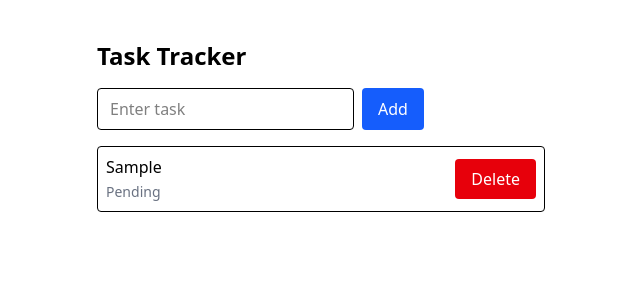
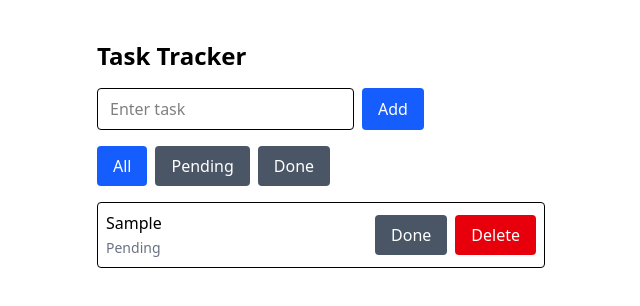
Before and after one commit to Biraj-Thapa/task_tracker, a React (Vite) app: page / in a window 1280 px wide. Both pictures are taken after typing "Sample" into the empty fields and a click on the button "Add". Shown: the top 306 px of the page, without its empty margins (319-959 px from the left). Built offline with nearby package versions, Linux system fonts and the light colour scheme.

Commit message:
added filter

```diff
--- a/src/App.jsx
+++ b/src/App.jsx
@@ -2,10 +2,11 @@ import { useEffect, useState } from "react";
 import { getTasks, saveTasks } from "./services/taskService";
 import TaskForm from "./components/TaskForm";
 import TaskList from "./components/TaskList";
-
+import FilterBar from "./components/FilterBar";
 
 const App = () => {
   const [tasks, setTasks] = useState([]);
+  const [filter, setFilter] = useState("All");
 
   useEffect(() => {
     setTasks(getTasks());
@@ -17,21 +18,40 @@ const App = () => {
 
   const addTask = (task) => {
     setTasks((prev) => [...prev, task]);
-
   };
 
-  const deleteTask = id => {
-  setTasks(prev => prev.filter(task => task.id !== id));
-};
+  const deleteTask = (id) => {
+    setTasks((prev) => prev.filter((task) => task.id !== id));
+  };
+  const toggleStatus = (id) => {
+    setTasks((prev) =>
+      prev.map((task) =>
+        task.id === id
+          ? {
+              ...task,
+              status: task.status === "Pending" ? "Done" : "Pending",
+            }
+          : task
+      )
+    );
+  };
 
+  const filteredTasks = tasks.filter((task) => {
+    if (filter === "All") return true;
+    return task.status === filter;
+  });
 
   return (
     <div className="max-w-md mx-auto mt-10">
       <h1 className="text-2xl font-bold mb-4">Task Tracker</h1>
 
       <TaskForm onAdd={addTask} />
-      <TaskList tasks={tasks} onDelete={deleteTask} />
-
+      <FilterBar
+        tasks={filteredTasks}
+        activeFilter={filter}
+        onChange={setFilter}
+      />
+      <TaskList tasks={filteredTasks} onDelete={deleteTask} onToggle={toggleStatus} />
     </div>
   );
 };
--- /dev/null
+++ b/src/components/FilterBar.jsx
@@ -0,0 +1,21 @@
+import Button from "./ui/Button";
+
+const FILTERS = ["All", "Pending", "Done"];
+
+const FilterBar = ({ activeFilter, onChange }) => {
+  return (
+    <div className="flex gap-2 mb-4">
+      {FILTERS.map(filter => (
+        <Button
+          key={filter}
+          variant={activeFilter === filter ? "primary" : "secondary"}
+          onClick={() => onChange(filter)}
+        >
+          {filter}
+        </Button>
+      ))}
+    </div>
+  );
+};
+
+export default FilterBar;
--- a/src/components/TaskItem.jsx
+++ b/src/components/TaskItem.jsx
@@ -1,12 +1,29 @@
 import Button from "./ui/Button";
 
-const TaskItem = ({ task, onDelete }) => {
+const TaskItem = ({ task, onDelete, onToggle }) => {
   return (
     <div className="flex justify-between items-center border p-2 rounded mb-2">
       <div>
-        <p className="font-medium">{task.title}</p>
-        <span className="text-sm text-gray-500">{task.status}</span>
+        <p
+          className={`font-medium ${
+            task.status === "Done" ? "line-through text-gray-500" : ""
+          }`}
+        >
+          {task.title}
+        </p>
+
+        <span className="text-sm text-gray-500">
+          {task.status}
+        </span>
       </div>
+
+      <div className="flex gap-2">
+        <Button
+          variant="secondary"
+          onClick={() => onToggle(task.id)}
+        >
+          {task.status === "Pending" ? "Done" : "Undo"}
+        </Button>
 
         <Button
           variant="danger"
@@ -15,6 +32,7 @@ const TaskItem = ({ task, onDelete }) => {
           Delete
         </Button>
       </div>
+    </div>
   );
 };
 
--- a/src/components/TaskList.jsx
+++ b/src/components/TaskList.jsx
@@ -1,6 +1,6 @@
 import TaskItem from "./TaskItem";
 
-const TaskList = ({ tasks, onDelete }) => {
+const TaskList = ({ tasks, onDelete, onToggle }) => {
   if (tasks.length === 0) {
     return <p className="text-gray-500">No tasks found.</p>;
   }
@@ -12,6 +12,7 @@ const TaskList = ({ tasks, onDelete }) => {
           key={task.id}
           task={task}
           onDelete={onDelete}
+          onToggle={onToggle}
         />
       ))}
     </div>
```
Lines whose indentation alone changed are shown as unchanged.
